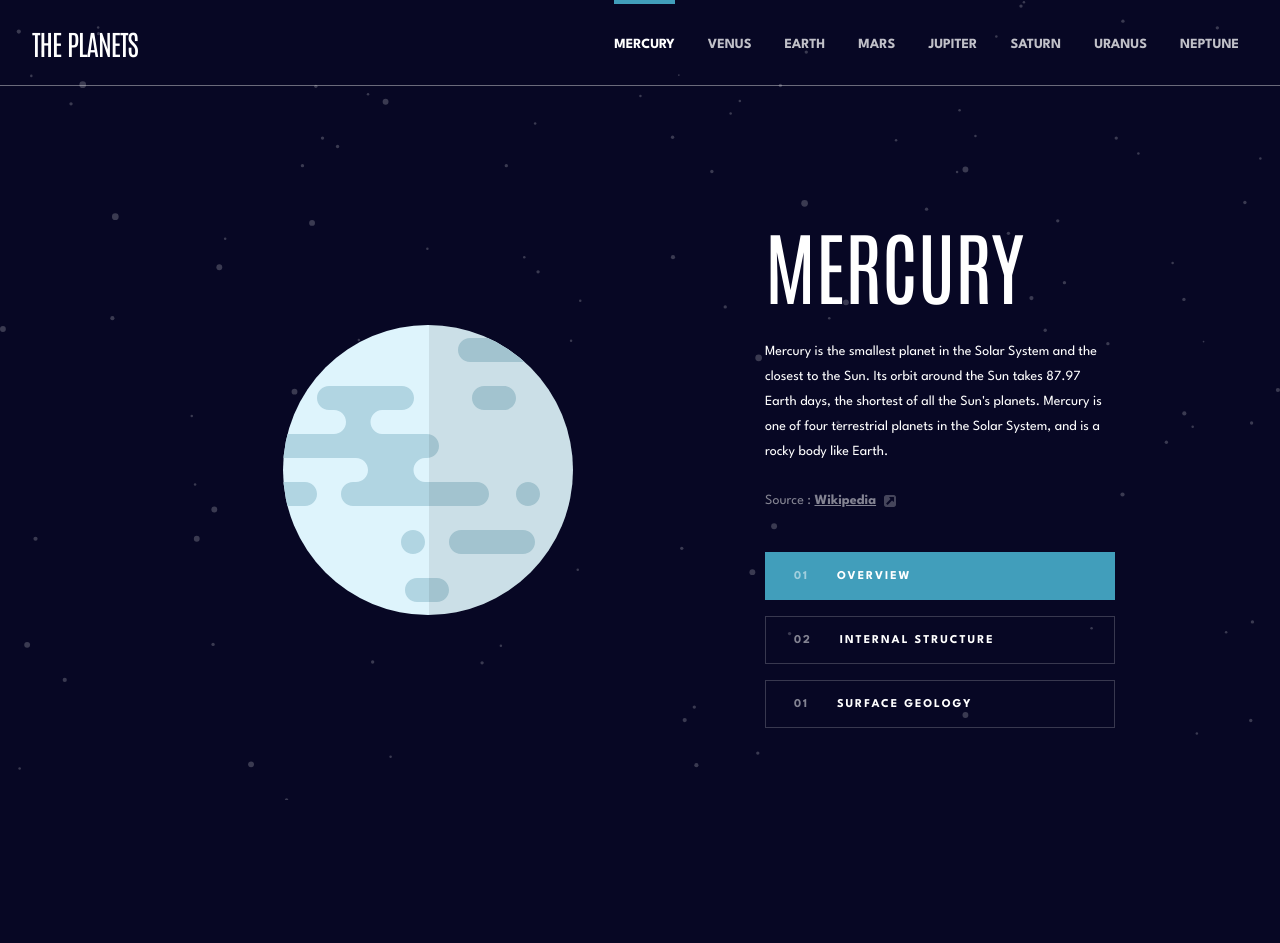
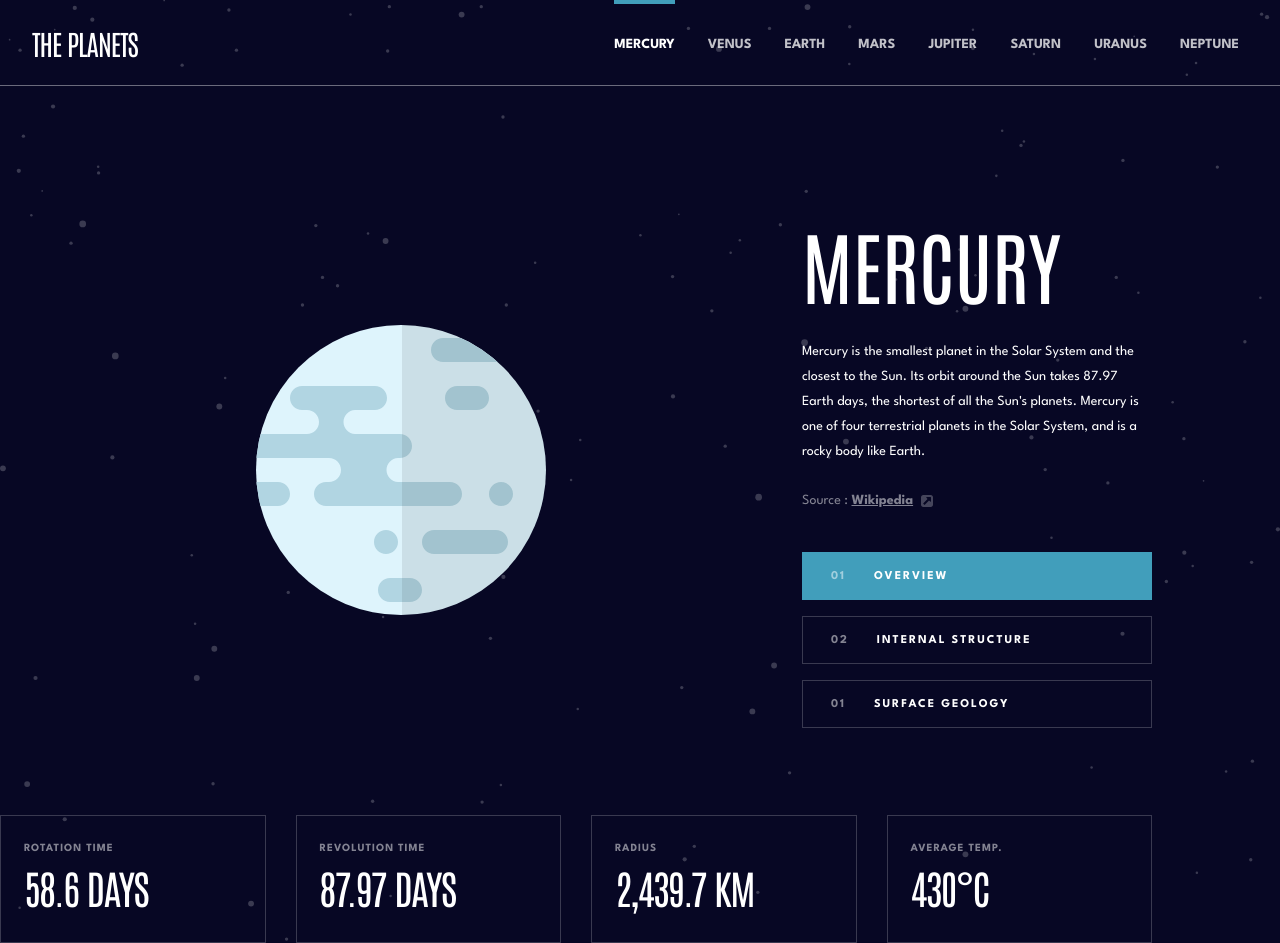
Before and after one commit to gia06/planets-fact-site, a React (Vite) app: page /Mercury in a window 1280 px wide. Before the commit the page ends 800 px from the top, so only its background shows below. Built offline with nearby package versions, Linux system fonts and the light colour scheme.

Commit message:
created planet statc component

```diff
--- a/src/components/PlanetOptionsDesk.tsx
+++ b/src/components/PlanetOptionsDesk.tsx
@@ -7,7 +7,7 @@ import { HighlightProps } from "../type/stylesType";
 
 function PlanetOptionsDesk({ option, setOption }: PlanetOptionsProps) {
   const location = useLocation().pathname.slice(1);
-  const { currentPlanet } = useCurrentPlanet(location);
+  const { currentPlanet } = useCurrentPlanet();
 
   return (
     <OptionsContainer>
@@ -47,6 +47,7 @@ const OptionsContainer = styled.div`
   display: flex;
   flex-direction: column;
   gap: 16px;
+  width: 100%;
 
   @media (max-width: 680px) {
     display: none;
@@ -68,7 +69,6 @@ const Option = styled.div<HighlightProps>`
 
   p {
     margin-left: 28px;
-
     font-family: "League Spartan";
     font-weight: 700;
     font-size: 12px;
@@ -82,6 +82,12 @@ const Option = styled.div<HighlightProps>`
   }
 
   @media (max-width: 775px) {
+    p {
+      font-size: 9px;
+      line-height: 25px;
+      letter-spacing: 1.92857px;
+    }
+
     :hover {
       background: rgba(216, 216, 216, 0.2);
       border: none;
--- a/src/components/PlanetOptionsMobile.tsx
+++ b/src/components/PlanetOptionsMobile.tsx
@@ -1,14 +1,11 @@
 // import { useState } from "react";
-import { useState } from "react";
-import { useLocation } from "react-router-dom";
 import styled from "styled-components";
 import useCurrentPlanet from "../hooks/useCurrentPlanet";
 import { PlanetOptionsProps } from "../type/planetsType";
 import { HighlightProps } from "../type/stylesType";
 
 function PlanetOptionsMobile({ option, setOption }: PlanetOptionsProps) {
-  const planet = useLocation().pathname.slice(1);
-  const { currentPlanet } = useCurrentPlanet(planet);
+  const { currentPlanet } = useCurrentPlanet();
 
   return (
     <div>
--- /dev/null
+++ b/src/components/PlanetStats.tsx
@@ -0,0 +1,112 @@
+import styled from "styled-components";
+import useCurrentPlanet from "../hooks/useCurrentPlanet";
+
+function PlanetStats() {
+  const { currentPlanet } = useCurrentPlanet();
+
+  return (
+    <StatsContainer>
+      <Stat>
+        <StatName>rotation time</StatName>
+
+        <StatValue>{currentPlanet?.rotation}</StatValue>
+      </Stat>
+
+      <Stat>
+        <StatName>revolution time</StatName>
+
+        <StatValue>{currentPlanet?.revolution}</StatValue>
+      </Stat>
+
+      <Stat>
+        <StatName>radius</StatName>
+
+        <StatValue>{currentPlanet?.radius}</StatValue>
+      </Stat>
+
+      <Stat>
+        <StatName>average temp.</StatName>
+
+        <StatValue>{currentPlanet?.temperature}</StatValue>
+      </Stat>
+    </StatsContainer>
+  );
+}
+
+export default PlanetStats;
+
+const StatsContainer = styled.div`
+  display: flex;
+  /* justify-content: space-between; */
+  gap: 30px;
+  width: 90%;
+  margin: 87px auto 0px auto;
+  margin: 87px 165px 0px auto;
+
+  @media (max-width: 680px) {
+    flex-direction: column;
+    gap: 8px;
+    margin-top: 28px;
+  }
+`;
+
+const Stat = styled.div`
+  width: 255px;
+  width: 100%;
+  /* max-width: 255px; */
+  height: 128px;
+  color: white;
+  text-transform: uppercase;
+  border: 1px solid rgba(255, 255, 255, 0.2);
+  padding: 20px 9px 27px 23px;
+
+  @media (max-width: 775px) {
+    width: 164px;
+    height: 88px;
+  }
+
+  @media (max-width: 680px) {
+    display: flex;
+    flex-direction: row;
+    justify-content: space-between;
+    align-items: center;
+    width: 100%;
+    height: 48px;
+    padding: 0px 24px 0px 24px;
+  }
+`;
+
+const StatName = styled.p`
+  font-family: "League Spartan";
+  font-weight: 700;
+  font-size: 11px;
+  line-height: 25px;
+  letter-spacing: 1px;
+  opacity: 0.5;
+
+  @media (max-width: 775px) {
+    font-size: 8px;
+    line-height: 16px;
+    letter-spacing: 0.727273px;
+  }
+`;
+
+const StatValue = styled.h2`
+  font-family: "Antonio";
+  font-weight: 400;
+  font-size: 40px;
+  line-height: 52px;
+  letter-spacing: -1.5px;
+
+  @media (max-width: 775px) {
+    font-size: 24px;
+    line-height: 31px;
+    letter-spacing: -0.9px;
+  }
+
+  @media (max-width: 775px) {
+    font-size: 20px;
+    line-height: 26px;
+    letter-spacing: -0.75px;
+  }
+`;
--- a/src/hooks/useCurrentPlanet.tsx
+++ b/src/hooks/useCurrentPlanet.tsx
@@ -1,12 +1,16 @@
 import { useEffect, useState, useMemo } from "react";
+import { useLocation } from "react-router-dom";
 import data from "../data/data.json";
 import { PlanetsData } from "../type/planetsType";
 import { Images } from "../type/planetsType";
 
-function useCurrentPlanet(planetName: string, option?: string) {
+function useCurrentPlanet(option?: string) {
   const [currentPlanet, setCurrentPlanet] = useState<null | PlanetsData>(null);
   const [imgPath, setImgPath] = useState<null | string>();
   let images: Images;
+
+  const loc = useLocation().pathname.slice(1);
+  console.log(loc);
 
   const setPlanetData = (planet: PlanetsData) => {
     setCurrentPlanet(planet);
@@ -29,11 +33,9 @@ function useCurrentPlanet(planetName: string, option?: string) {
   };
 
   useMemo(() => {
-    data.map((planet) =>
-      planet.name === planetName ? setPlanetData(planet) : null
-    );
+    data.map((planet) => (planet.name === loc ? setPlanetData(planet) : null));
     option ? filterOptions(option) : null;
-  }, [planetName, option]);
+  }, [loc, option]);
 
   return { currentPlanet, imgPath };
 }
--- a/src/pages/Planet.tsx
+++ b/src/pages/Planet.tsx
@@ -5,12 +5,15 @@ import PlanetOptionsMobile from "../components/PlanetOptionsMobile";
 import useCurrentPlanet from "../hooks/useCurrentPlanet";
 import sourceIcon from "../assets/icon-source.svg";
 import PlanetOptionsDesk from "../components/PlanetOptionsDesk";
+import PlanetStats from "../components/PlanetStats";
 
 function Planet() {
   const planet = useLocation().pathname.slice(1);
 
+  console.log(window.innerHeight);
+
   const [option, setOption] = useState<string>("overview");
-  const { currentPlanet, imgPath } = useCurrentPlanet(planet, option);
+  const { currentPlanet, imgPath } = useCurrentPlanet(option);
 
   return (
     <div>
@@ -34,9 +37,12 @@ function Planet() {
               </a>
             </p>
           </PlanetInfo>
+
           <PlanetOptionsDesk option={option} setOption={setOption} />
         </PlanetInfoContainer>
       </PlanetContainer>
+
+      <PlanetStats />
     </div>
   );
 }
@@ -46,12 +52,17 @@ export default Planet;
 const PlanetContainer = styled.div`
   display: flex;
   flex-direction: row;
-  justify-content: space-between;
-  width: 80%;
+  /* justify-content: space-between; */
+  /* align-items: center; */
+  width: 90%;
+  /* height: calc(100vh - 192px); */
   margin: 126px 165px 0px auto;
 
   @media (max-width: 775px) {
     flex-direction: column;
+    /* align-items: center; */
+    justify-content: space-evenly;
+
     margin: 0 auto;
     /* justify-content: space-evenly; */
 
@@ -66,6 +77,13 @@ const PlanetImage = styled.div`
   justify-content: center;
   width: 100%;
   align-items: center;
+
+  img {
+    @media (max-width: 775px) {
+      max-width: 422px;
+      max-height: 422px;
+    }
+  }
 `;
 
 const PlanetInfoContainer = styled.div`
@@ -76,10 +94,16 @@ const PlanetInfoContainer = styled.div`
 
   @media (max-width: 775px) {
     flex-direction: row;
-    /* margin: 79px auto; */
-    margin-top: 79px;
+    justify-content: space-between;
+    max-width: unset;
+    margin: 0 auto;
     gap: 69px;
     align-items: center;
+  }
+
+  @media (max-width: 680px) {
+    flex-direction: row;
+    /* justify-content: center; */
   }
 `;
 
@@ -95,6 +119,11 @@ const PlanetInfo = styled.div`
     font-weight: 400;
     font-size: 14px;
     line-height: 25px;
+
+    @media (max-width: 775px) {
+      font-size: 11px;
+      line-height: 22px;
+    }
   }
 
   #source {
@@ -106,31 +135,24 @@ const PlanetInfo = styled.div`
     font-weight: 400;
     font-size: 14px;
     line-height: 25px;
+
+    @media (max-width: 680px) {
+      align-self: center;
+    }
   }
 
   #source > a {
     display: inline-flex;
     flex-direction: row;
     align-items: center;
-    /* margin-right: 8px; */
     color: white;
-    /* opacity: 0.5; */
     font-weight: 700;
     text-decoration: underline;
 
     img {
       margin-left: 8px;
     }
-
-    /* font-family: "League Spartan";
-    font-weight: 700;
-    font-size: 25px;
-    line-height: 25px; */
   }
-
-  /* @media (max-width: 775px) {
-    flex-direction: row;
-  } */
 `;
 
 const PlanetHeader = styled.h1`
@@ -140,4 +162,14 @@ const PlanetHeader = styled.h1`
   font-size: 80px;
   line-height: 104px;
   text-transform: uppercase;
+
+  @media (max-width: 775px) {
+    font-size: 48px;
+    line-height: 62px;
+  }
+
+  @media (max-width: 680px) {
+    font-size: 40px;
+    line-height: 52px;
+  }
 `;
```
